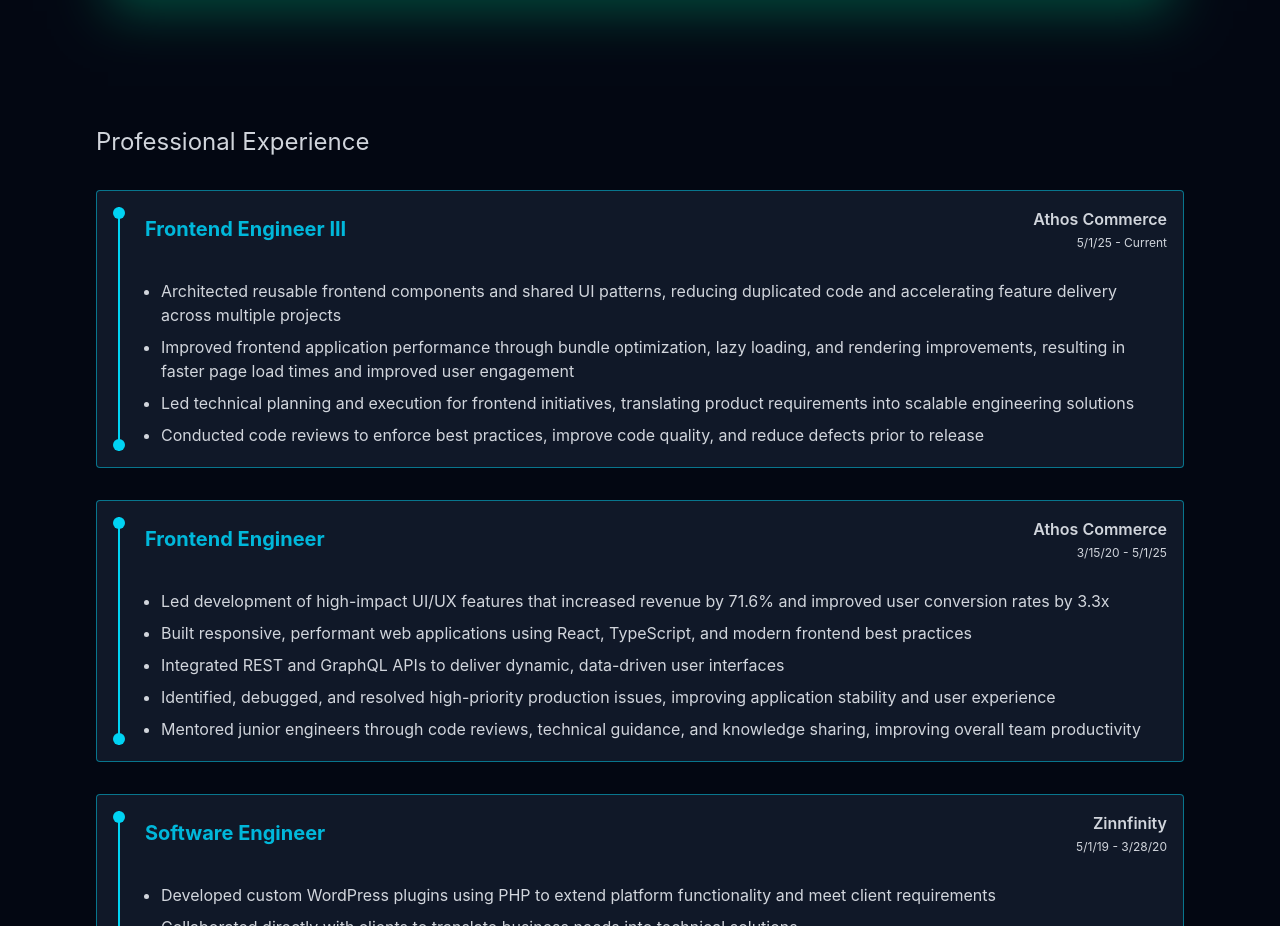
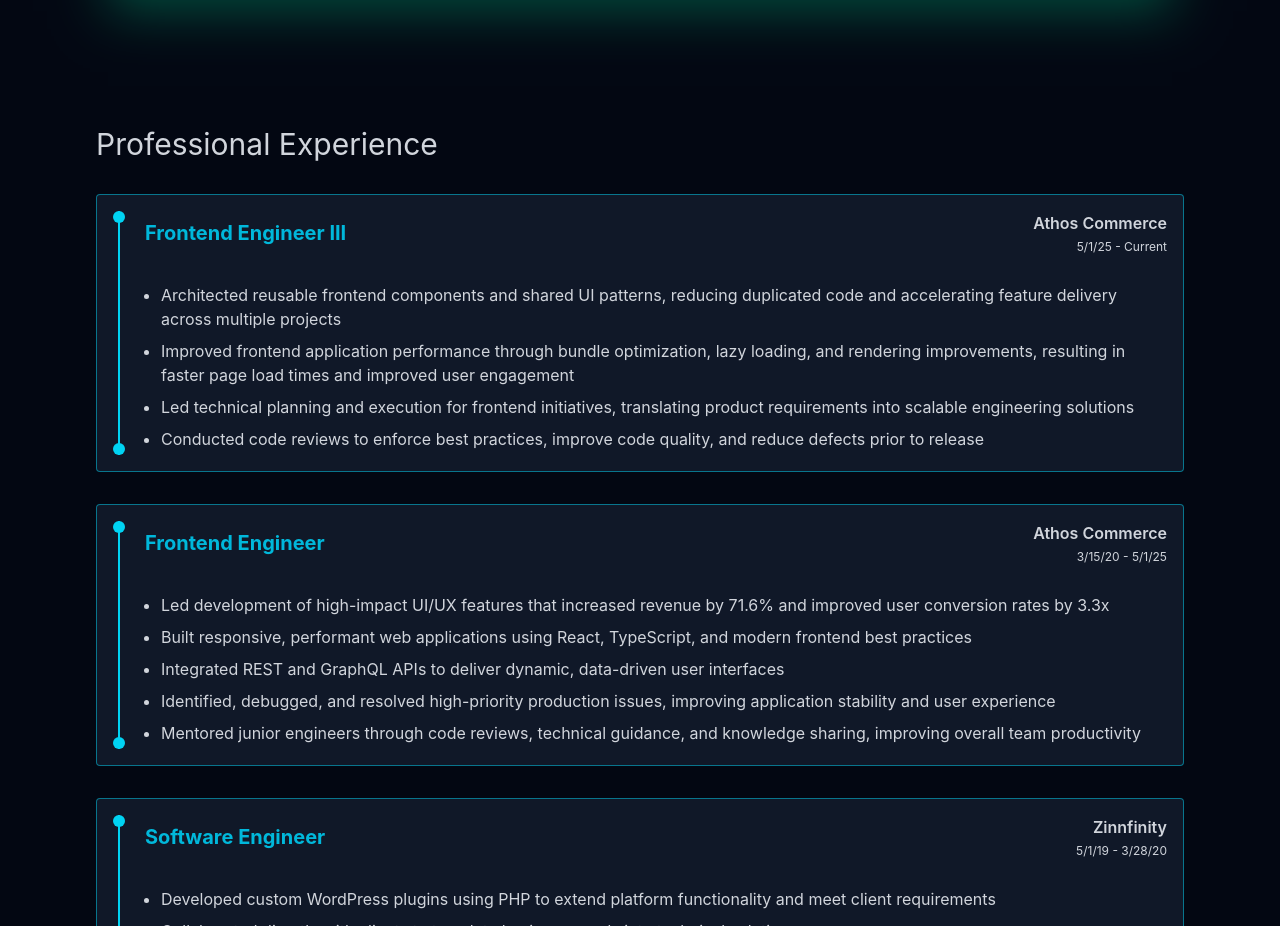
Before and after one commit to bradybridges/svelte-portfolio, a SvelteKit app: page / in a window 1280 px wide. Shown: the part 902-1828 px from the top of the page. Built offline with nearby package versions, Linux system fonts and the light colour scheme; no server answers.

Commit message:
chore: update inconsistent heading level to be more appropriate level

```diff
--- a/src/components/ExperienceSection.svelte
+++ b/src/components/ExperienceSection.svelte
@@ -7,7 +7,7 @@
 
 <Section id="experience">
 	<div class="flex flex-col gap-8">
-		<Heading level={3}>
+		<Heading level={2}>
 			Professional Experience
 		</Heading>
 
```
